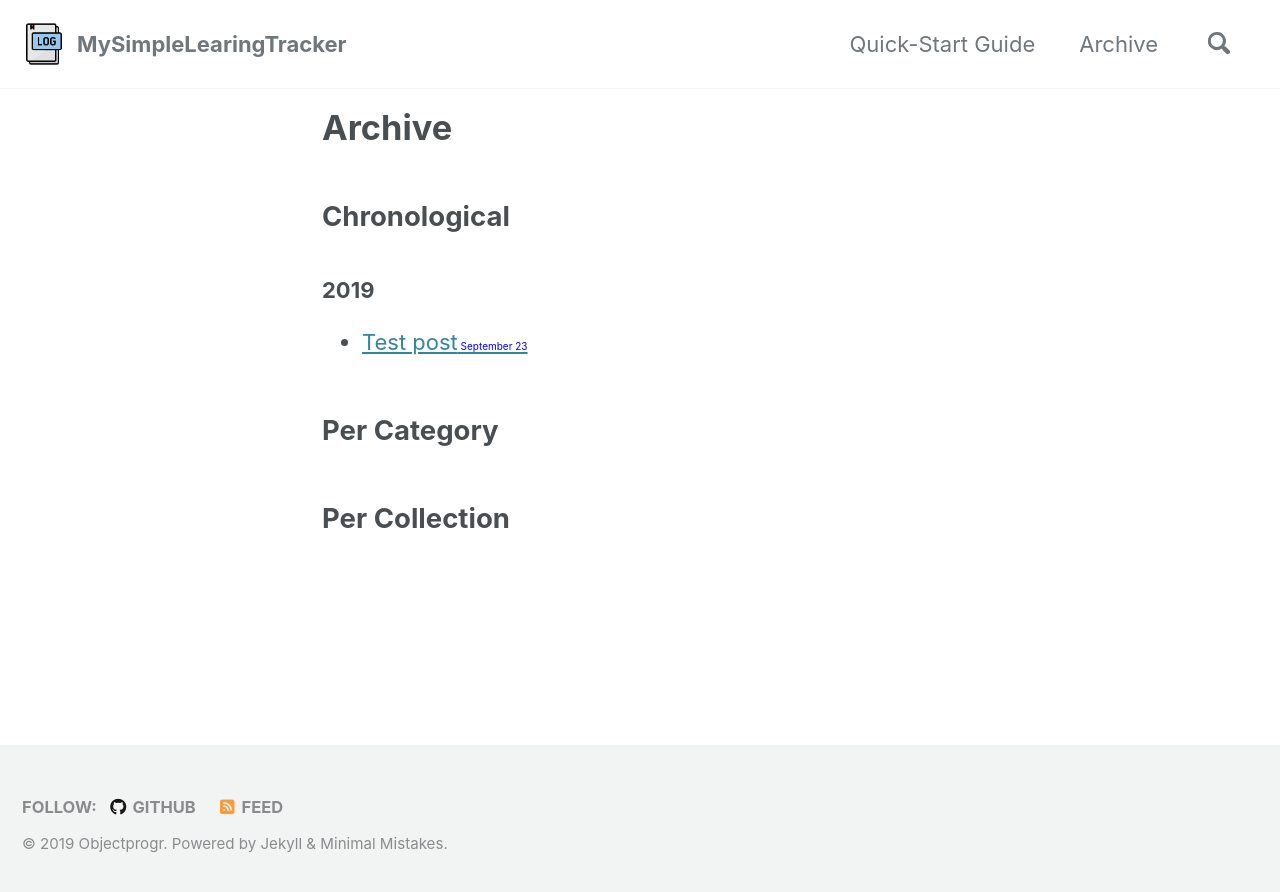
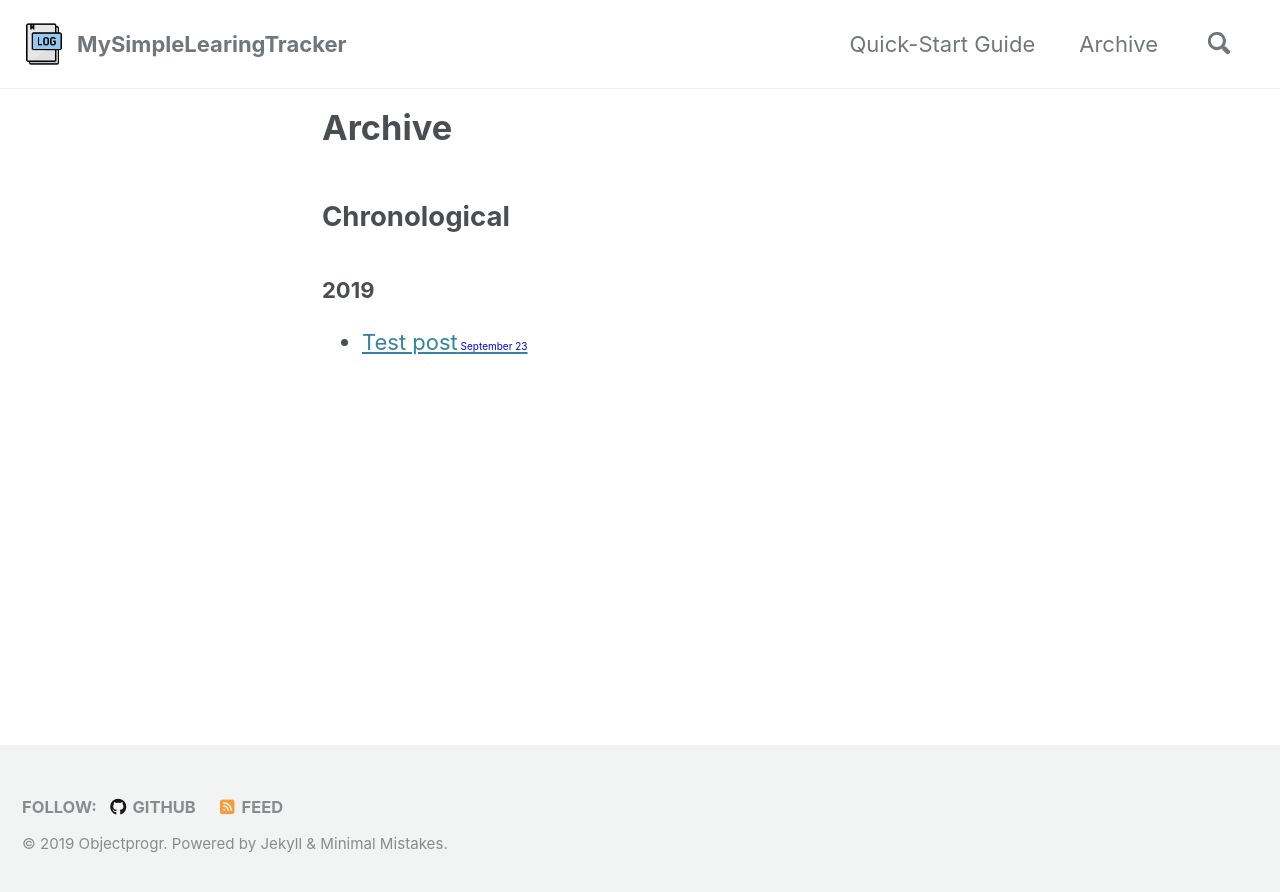
Before and after one commit to objectprogr/objectprogr.github.io_BAK2, a Jekyll site: the page built from _pages/archive.md, in a window 1280 px wide. Shown: the top 892 px of the page. Built offline with Jekyll 4.4.1, drawn with Linux system fonts in a browser that asks for light colours; cached includes are drawn as plain includes; nearby versions of some CDN libraries.

Commit message:
Remove category and collections from archive page

```diff
--- a/_pages/archive.md
+++ b/_pages/archive.md
@@ -22,39 +22,3 @@ toc_icon: "file-text"
        {% if forloop.last %}</ul>{% endif %}
    {% endfor %}
 </section>
-
-## Per Category
-{% include group-by-array collection=site.posts field="categories" %}
-
-{% for category in group_names %}
-  {% assign posts = group_items[forloop.index0] %}
-  <h2 id="{{ category | slugify }}" class="archive__subtitle">{{ category }}</h2>
-  {% for post in posts %}
-    {% include archive-single.html %}
-  {% endfor %}
-{% endfor %}
-
-
-
-
-
-
-
-## Per Collection
-
-{% capture written_label %}'None'{% endcapture %}
-
-{% for collection in site.collections %}
-  {% unless collection.output == false or collection.label == "posts" %}
-    {% capture label %}{{ collection.label }}{% endcapture %}
-    {% if label != written_label %}
-      <h2 id="{{ label | slugify }}" class="archive__subtitle">{{ label }}</h2>
-      {% capture written_label %}{{ label }}{% endcapture %}
-    {% endif %}
-  {% endunless %}
-  {% for post in collection.docs %}
-    {% unless collection.output == false or collection.label == "posts" %}
-      {% include archive-single.html %}
-    {% endunless %}
-  {% endfor %}
-{% endfor %}
```
